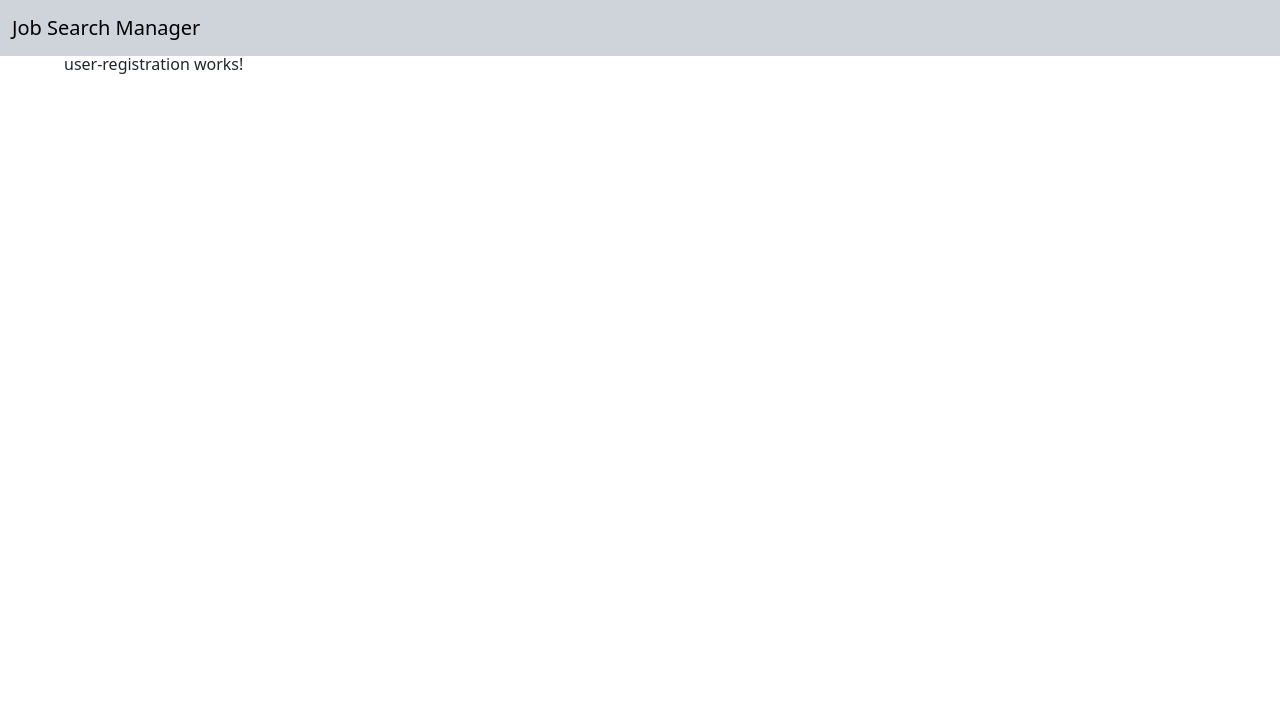
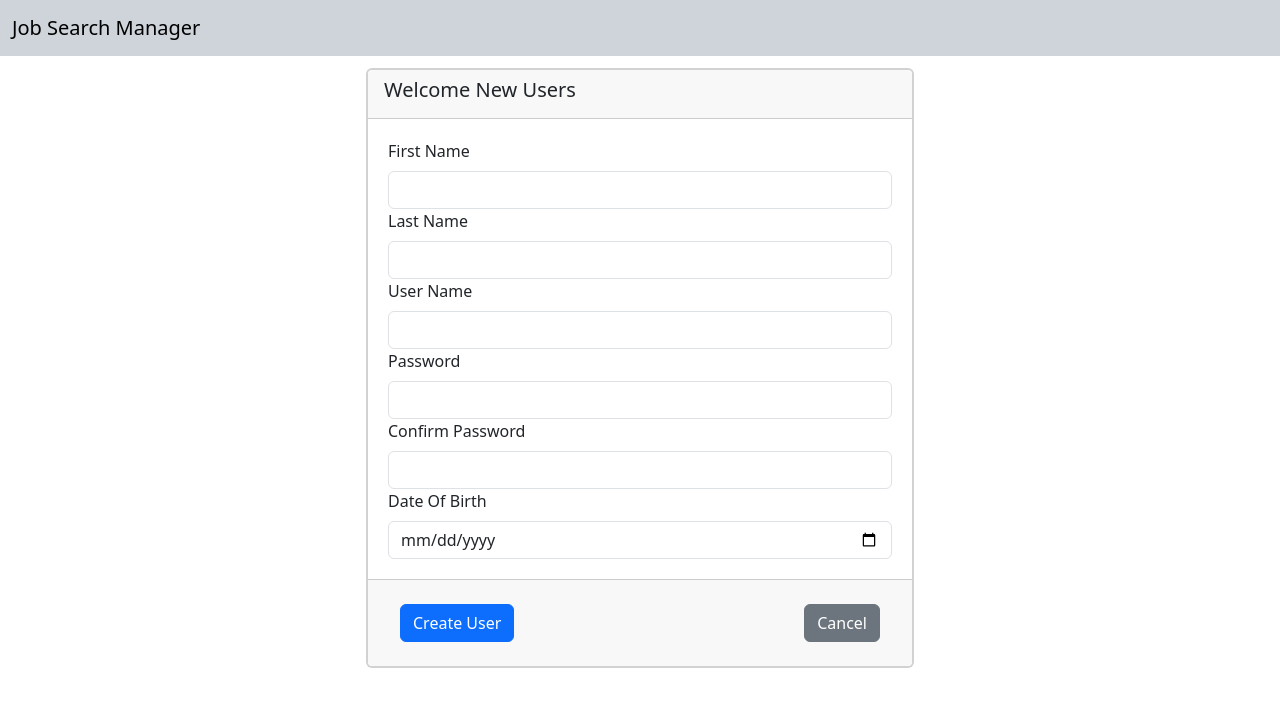
Before and after one commit to billmil235/jobsearchui, an Angular app: page /register in a window 1280 px wide. Shown: the top 706 px of the page. Built offline with nearby package versions, Linux system fonts and the light colour scheme.

Commit message:
Implement registration form

```diff
--- a/src/app/Components/Application/manage-application/manage-application.component.html
+++ b/src/app/Components/Application/manage-application/manage-application.component.html
@@ -1,3 +1,5 @@
+<div class="row p-3">
+  <div class="col-12">
     <div class="card rounded border-2">
       <div class="card-header">
         <div class="row">
@@ -10,3 +12,5 @@
 
       </div>
     </div>
+  </div>
+</div>
--- a/src/app/Components/Users/user-registration/user-registration.component.html
+++ b/src/app/Components/Users/user-registration/user-registration.component.html
@@ -1 +1,49 @@
-<p>user-registration works!</p>
+<div class="row p-3 justify-content-center">
+  <div class="col-6">
+    <div class="card rounded border-2">
+      <div class="card-header">
+        <div class="row">
+          <div class="d-flex justify-content-between">
+            <h5 class="card-title text-nowrap">Welcome New Users</h5>
+          </div>
+        </div>
+      </div>
+      <div class="card-body">
+        <form class="" [formGroup]="userForm">
+          <div class="row p-1">
+            <div class="col-12">
+              <label for="firstName" class="form-label">First Name</label>
+              <input type="text" id="firstName" class="form-control" formControlName="FirstName">
+            </div>
+            <div class="col-12">
+              <label for="lastName" class="form-label">Last Name</label>
+              <input type="text" id="lastName" class="form-control" formControlName="LastName">
+            </div>
+            <div class="col-12">
+              <label for="userName" class="form-label">User Name</label>
+              <input type="text" id="userName" class="form-control" formControlName="UserName">
+            </div>
+            <div class="col-12">
+              <label for="password" class="form-label">Password</label>
+              <input type="password" id="password" class="form-control" formControlName="Password">
+            </div>
+            <div class="col-12">
+              <label for="confirmPassword" class="form-label">Confirm Password</label>
+              <input type="password" id="confirmPassword" class="form-control" formControlName="ConfirmPassword">
+            </div>
+            <div class="col-12">
+              <label for="dateOfBirth" class="form-label">Date Of Birth</label>
+              <input type="date" id="dateOfBirth" class="form-control" formControlName="DateOfBirth">
+            </div>
+          </div>
+        </form>
+      </div>
+      <div class="card-footer">
+        <div class="d-flex justify-content-between p-3">
+          <button class="btn btn-primary" (click)="createNewUser()">Create User</button>
+          <button class="btn btn-secondary" (click)="cancelCreateNewUser()">Cancel</button>
+        </div>
+      </div>
+    </div>
+  </div>
+</div>
--- a/src/app/Components/Users/user-registration/user-registration.component.ts
+++ b/src/app/Components/Users/user-registration/user-registration.component.ts
@@ -1,12 +1,49 @@
 import { Component } from '@angular/core';
 import { UsersService } from '../../../Services/Users/users.service';
+import {FormControl, FormGroup, FormsModule, ReactiveFormsModule} from '@angular/forms';
+import {ActivatedRoute, Router} from '@angular/router';
+import {DatePipe, formatDate} from '@angular/common';
+import {User} from '../../../Models/Users/user.interface';
 
 @Component({
   selector: 'app-user-registration',
   standalone: true,
-  imports: [],
+  imports: [
+    ReactiveFormsModule,
+  ],
   templateUrl: './user-registration.component.html',
   styleUrl: './user-registration.component.css'
 })
 export class UserRegistrationComponent {
+
+  userForm = new FormGroup({
+    UserName: new FormControl(),
+    FirstName: new FormControl(),
+    LastName: new FormControl(),
+    Password: new FormControl(),
+    ConfirmPassword: new FormControl(),
+    DateOfBirth: new FormControl(),
+  });
+
+  constructor(private route: ActivatedRoute,
+              private userService: UsersService,
+              private router: Router) {}
+
+  createNewUser() {
+    let user: User = {
+      username: this.userForm.value.UserName,
+      firstName: this.userForm.value.FirstName,
+      lastName: this.userForm.value.LastName,
+      password: this.userForm.value.Password,
+      dateOfBirth: new Date(formatDate(this.userForm.value.DateOfBirth, 'yyyy-MM-dd', 'en-US'))
+    }
+
+    this.userService.register(user).subscribe();
+
+    this.router.navigate(['/']);
+  }
+
+  cancelCreateNewUser(): void {
+    this.router.navigate(['/']);
+  }
 }
--- a/src/app/Services/Users/users.service.ts
+++ b/src/app/Services/Users/users.service.ts
@@ -2,6 +2,8 @@ import { HttpClient } from '@angular/common/http';
 import { Injectable } from '@angular/core';
 import { AuthenticatedUser } from '../../Models/Users/authenticated-user.interface';
 import {tap} from 'rxjs';
+import {Application} from '../../Models/Search/application.interface';
+import {User} from '../../Models/Users/user.interface';
 
 @Injectable({
   providedIn: 'root'
@@ -34,4 +36,8 @@ export class UsersService {
   logout() {
     localStorage.removeItem('token');
   }
+
+  register(data: User) {
+    return this.httpClient.post<void>(`${this.baseUrl}/Users/Register`, data);
+  }
 }
```
Lines whose indentation alone changed are shown as unchanged.
